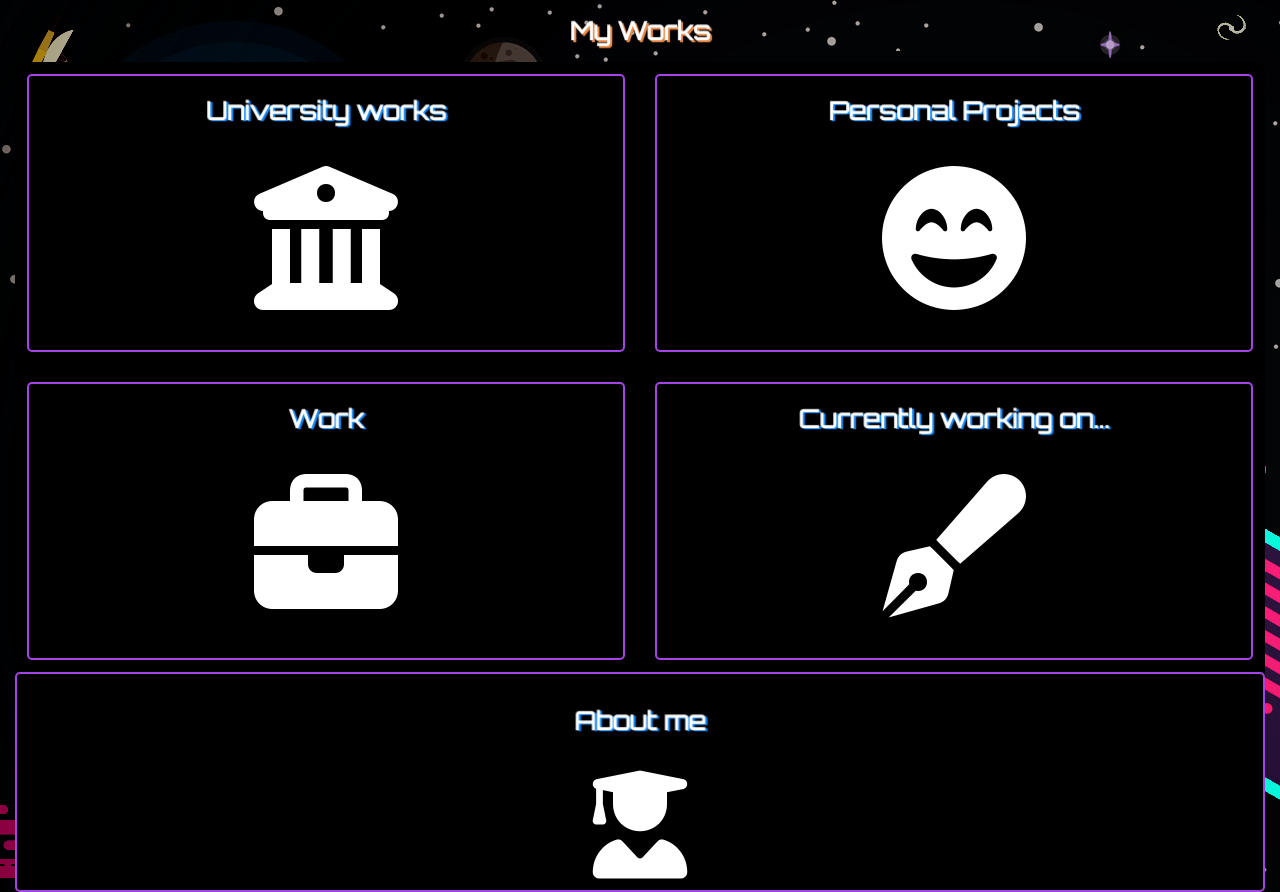
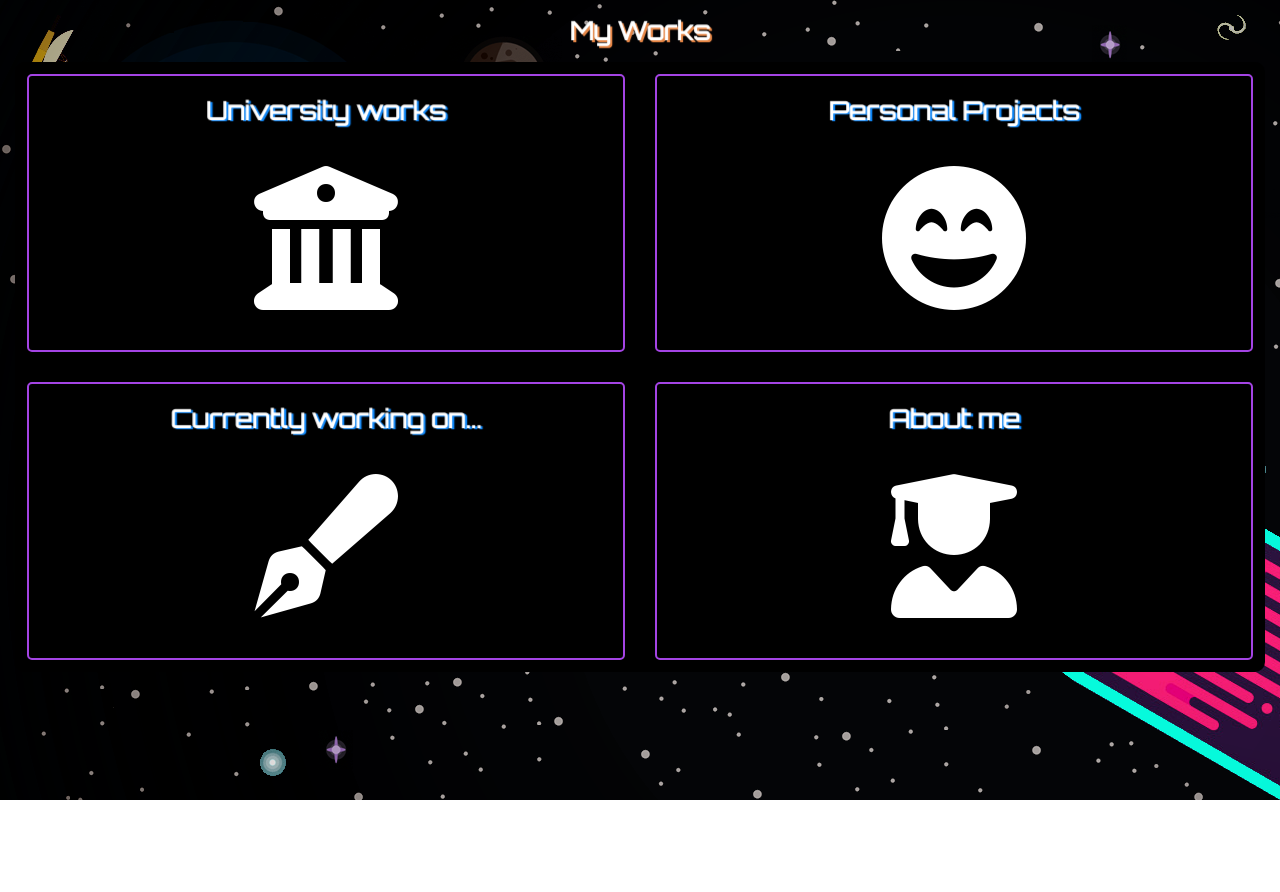
Before and after one commit to L-Limbu/react-labafolio, a React (Create React App) app: page /display in a window 1280 px wide. After the commit the page ends 800 px from the top, so only its background shows below. Built offline with nearby package versions, Linux system fonts and the light colour scheme; a web font is replaced by a local one.

Commit message:
deleted work page

```diff
--- a/src/App.js
+++ b/src/App.js
@@ -34,9 +34,7 @@ function App() {
         <Route path='/display/personal-page/'>
           <PersonalPage />
         </Route>
-        <Route path='/display/work-page/'>
-          <Workpage />
-        </Route>
+
         <Route path='/display'>
           <Display />
         </Route>
--- a/src/pages/Works/workPage.js
+++ /dev/null
@@ -1,8 +0,0 @@
-import React from 'react';
-
-
-export default function Workpage () {
-    return (
-        <h1> Works done for clients</h1>
-        )
-}
--- a/src/pages/display.js
+++ b/src/pages/display.js
@@ -30,14 +30,7 @@ export default function Display () {
                             <button onClick={() => history.push('/display/personal-page')} >View Works</button>
                         </div>
                     </div>
-                    <div className='boxes'>
-                        <h2 className='waveAnimationSlow'>Work</h2>
-                        <div className='box-text'>
-                            <i class="fas fa-briefcase"></i>
-                            <p> Solving problems for people and society using programming. </p>
-                            <button onClick={() => history.push('/display/work-page')}>View Works</button>
-                        </div>
-                    </div>
+
                     <div className='boxes'>
                         <h2 className='waveAnimationSlow'>Currently working on...</h2>
                         <div className='box-text'>
@@ -45,14 +38,17 @@ export default function Display () {
                             <p>Web development to show you guys my projects. </p>
                         </div>
                     </div>
-                </div>
-                <div className='boxes' id='AboutMe'>
-                        <h2 className='waveAnimationSlow' >About me</h2>
-                        <div className='box-text' >
-                            <i class="fas fa-user-graduate"></i>
-                            <p> Theoretical Physicist aspiring to be software and web developer.<br/><br/>Email: labalimbu360@gmail.com<br/><br/> :)</p>
+                    <div className='boxes'>
+                        <h2 className='waveAnimationSlow'>About me</h2>
+                        <div className='box-text'>
+                        <i class="fas fa-user-graduate"></i>
+                            <p> Theoretical Physicist aspiring to be software and web developer.<br/>
+                            <br/>Email: labalimbu360@gmail.com<br/><br/> :) </p>
+
                         </div>
                     </div>
+                </div>
+
             </div>
 
         </div>
```
